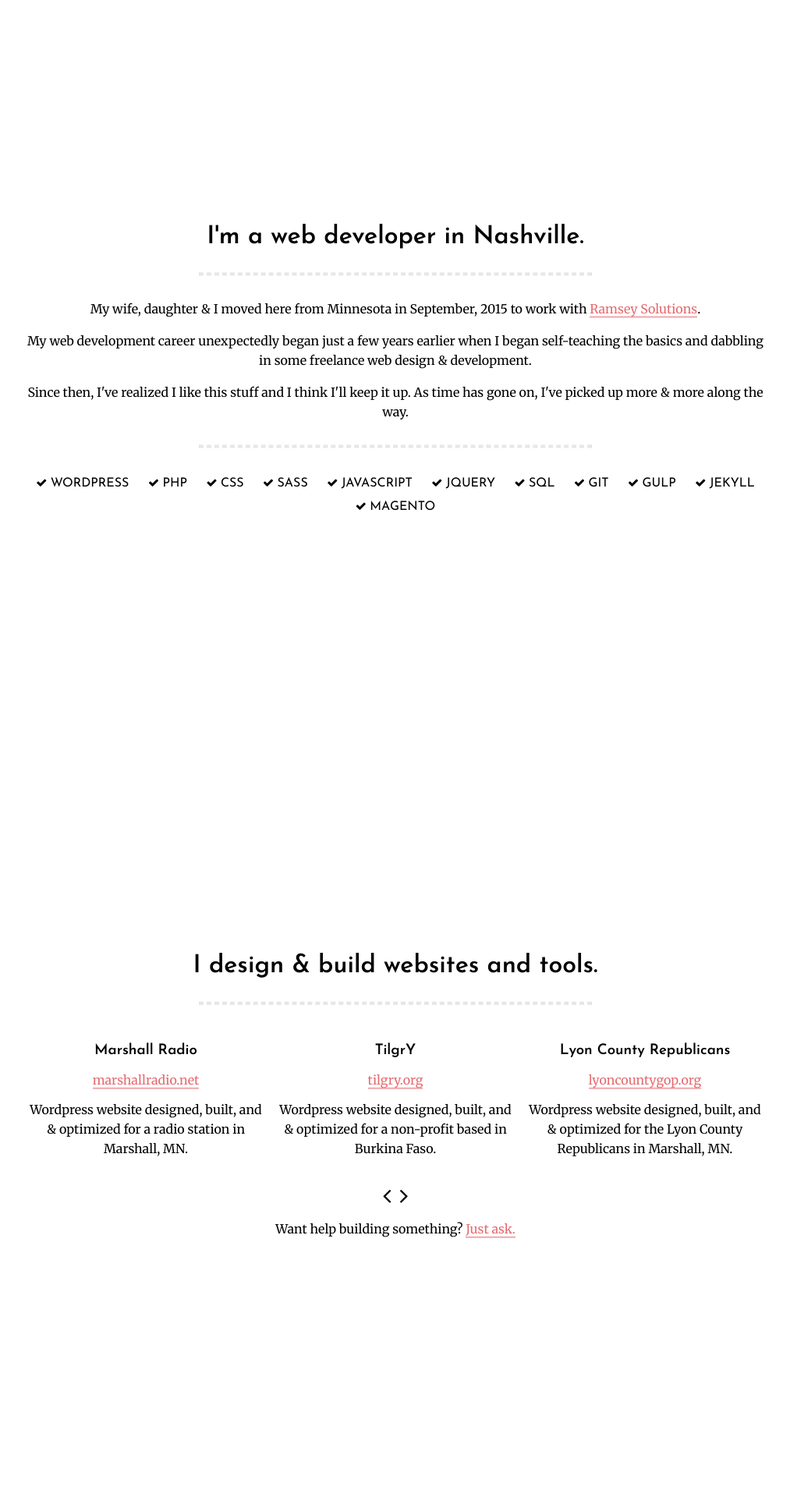
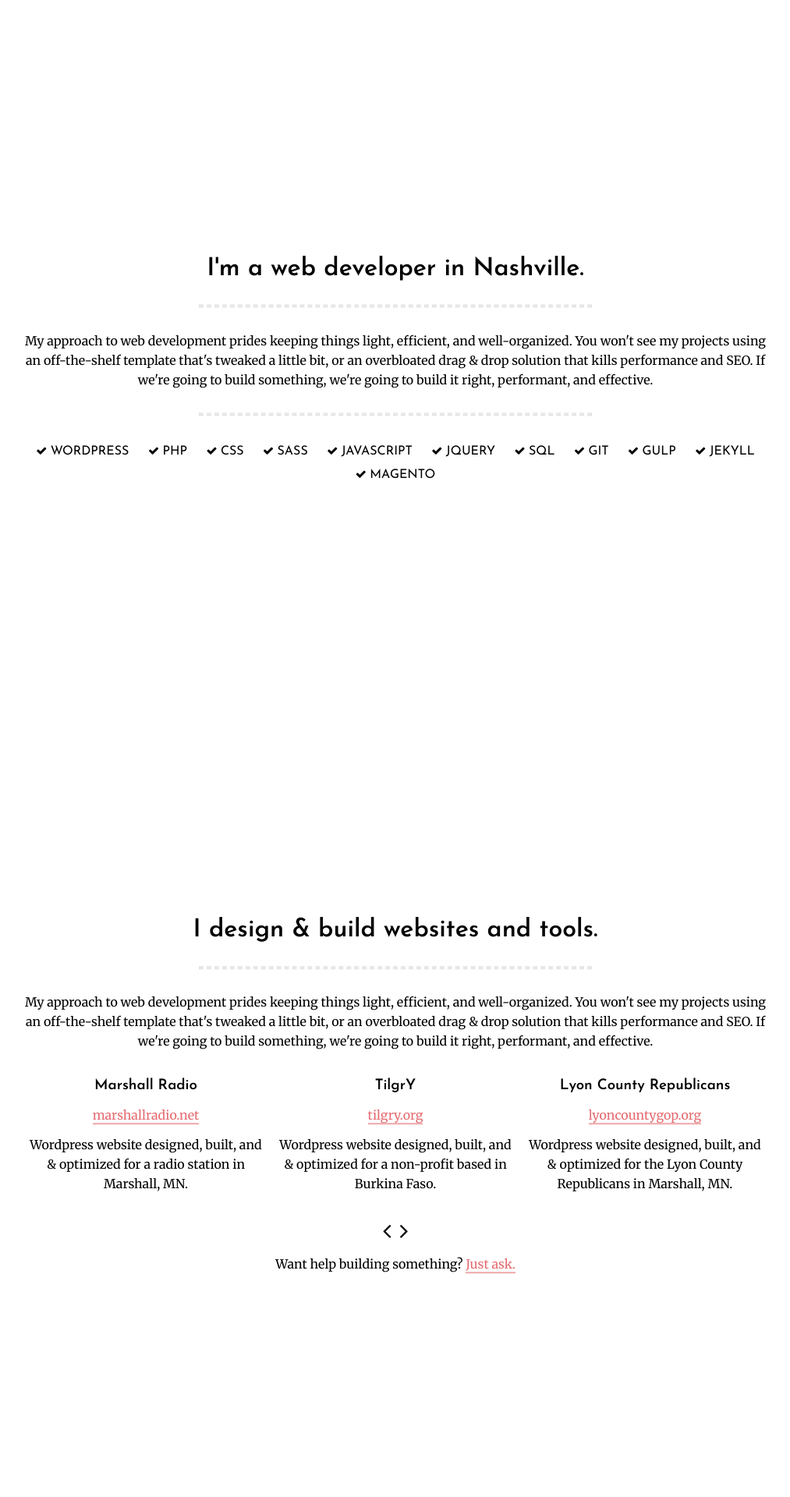
Before and after one commit to alexmacarthur/alexmacarthur.github.io, a Jekyll site: the page built from index.html, in a window 1280 px wide. Shown: the part 887-2807 px from the top of the page at 78% size, without its empty margins (133-1146 px from the left). Built offline with Jekyll 4.4.1, drawn with Linux system fonts in a browser that asks for light colours; nearby versions of some CDN libraries.

Commit message:
Playing with text...

```diff
--- a/index.html
+++ b/index.html
@@ -47,16 +47,8 @@
 
         <div class="DescriptionHolder">
 
-          <p class="DescriptionHolder-column">
-            My wife, daughter &amp; I moved here from Minnesota in September, 2015 to work with <a href="http://www.daveramsey.com">Ramsey Solutions</a>.
-          </p>
-
-          <p class="DescriptionHolder-column">
-            My web development career unexpectedly began just a few years earlier when I began self-teaching the basics and dabbling in some freelance web design &amp; development.
-          </p>
-
-           <p class="DescriptionHolder-column">
-            Since then, I've realized I like this stuff and I think I'll keep it up. As time has gone on, I've picked up more &amp; more along the way.
+          <p>
+            My approach to web development prides keeping things light, efficient, and well-organized. You won't see my projects using an off-the-shelf template that's tweaked a little bit, or an overbloated drag &amp; drop solution that kills performance and SEO. If we're going to build something, we're going to build it right, performant, and effective.
           </p>
 
           <hr class="HomeSection-divider"></hr>
@@ -92,6 +84,10 @@
       <div class="HomeSection-container HomeSection-container">
 
         <hr class="HomeSection-divider"></hr>
+
+        <p>
+          My approach to web development prides keeping things light, efficient, and well-organized. You won't see my projects using an off-the-shelf template that's tweaked a little bit, or an overbloated drag &amp; drop solution that kills performance and SEO. If we're going to build something, we're going to build it right, performant, and effective.
+        </p>
 
         <div class="WorkList">
           <div class="WorkList-item">
```
